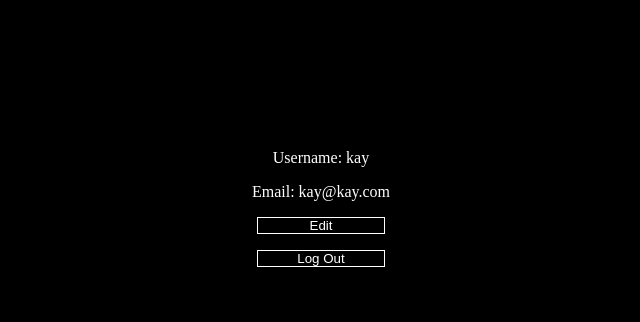
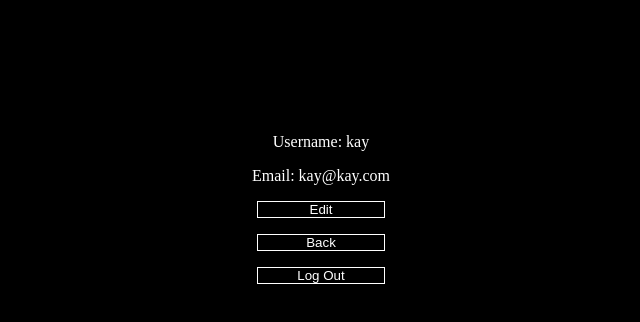
Before and after one commit to JaeBrian/divvy, a React app: page /profile in a window 1280 px wide. Shown: the top 322 px of the page, without its empty margins (319-959 px from the left). Built offline with nearby package versions, Linux system fonts and the light colour scheme.

Commit message:
add close modal functionality

```diff
--- a/src/client/components/Profile.jsx
+++ b/src/client/components/Profile.jsx
@@ -11,6 +11,7 @@ const user = {
 
 // Profile "Modal" showing username, email, save, and logout
 const Profile = () => {
+  const [isModalOpen, setIsModalOpen] = useState(true);
   const [isEditing, setIsEditing] = useState(false);
   const [editedUsername, setEditedUsername] = useState('');
   const [editedEmail, setEditedEmail] = useState('');
@@ -53,6 +54,10 @@ const Profile = () => {
     }
   };
 
+  const handleBackButton = () => {
+    isEditing ? setIsEditing(false) : setIsModalOpen(false);
+  };
+
   // 'logout' button handler
   const handleLogout = async () => {
     // do we need logout route in backend?
@@ -69,6 +74,7 @@ const Profile = () => {
   };
 
   return (
+    isModalOpen && (
       // need to update with redux states
       <div className="profile-container">
         {/* may need to add default/fallback picture to the src */}
@@ -107,13 +113,18 @@ const Profile = () => {
             <Button text="Edit" onClick={() => setIsEditing(true)} />
           </div>
         )}
-
+        <Button
+          text="Back"
+          onClick={handleBackButton}
+          className="profile-back-button"
+        />
         <Button
           text="Log Out"
           onClick={handleLogout}
           className="profile-logout-button"
         />
       </div>
+    )
   );
 };
 
```
Lines whose indentation alone changed are shown as unchanged.
